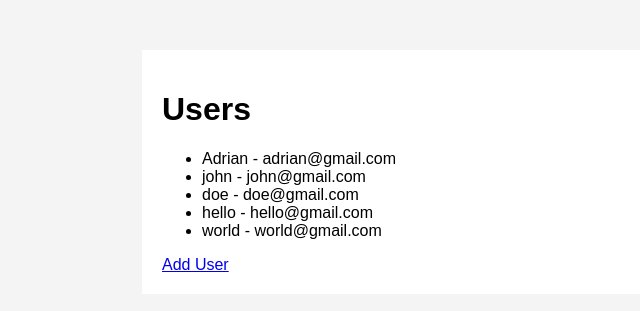
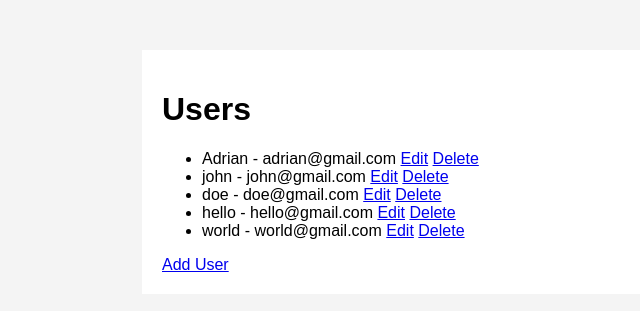
Before and after one commit to ascalingasin2022/fastapi-crud-users, a FastAPI app: page /users in a window 1280 px wide. Shown: the top 311 px of the page, without its empty margins (228-868 px from the left). Run offline with FastAPI, Linux system fonts and the light colour scheme.

Commit message:
Added edit and delete link

```diff
--- a/app/templates/users.html
+++ b/app/templates/users.html
@@ -5,7 +5,11 @@
         <h1>Users</h1>
         <ul>
             {% for user in users %}
-            <li>{{ user.name }} - {{ user.email }}</li>
+            <li>
+                {{ user.name }} - {{ user.email }}
+                <a href="/users/{{ user.id }}/edit">Edit</a>
+                <a href="/users/{{ user.id }}/delete">Delete</a>
+            </li>
             {% endfor %}
         </ul>
         <a href="/users/new">Add User</a>
```
